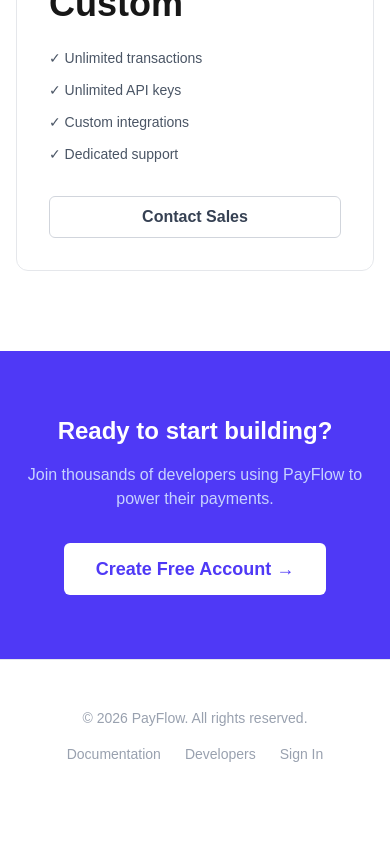
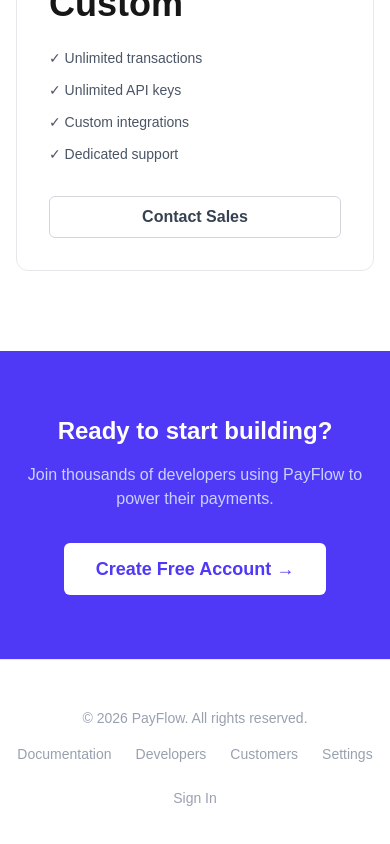
Before and after one commit to zekiali/payflow-, a Next.js app in the folder payflow-app/: page /landing in a window 390 px wide. Shown: the part 3807-4651 px from the top of the page. Before the commit the page ends 4619 px from the top, so only its background shows below. Built offline with nearby package versions, Linux system fonts and the light colour scheme.

Commit message:
Day 22: Consistent nav, settings link, responsive design, footer update

```diff
--- a/payflow-app/src/app/customers/page.tsx
+++ b/payflow-app/src/app/customers/page.tsx
@@ -103,6 +103,7 @@ export default function Customers() {
               <a href="/customers" className="text-white text-sm font-semibold">Customers</a>
               <a href="/developers" className="text-indigo-200 text-sm hover:text-white">Developers</a>
               <a href="/docs" className="text-indigo-200 text-sm hover:text-white">API Docs</a>
+              <a href="/settings" className="text-indigo-200 text-sm hover:text-white">⚙️</a>
             </div>
           </div>
           <div className="flex items-center gap-4">
@@ -117,6 +118,7 @@ export default function Customers() {
             <a href="/customers" className="text-white text-sm font-semibold">Customers</a>
             <a href="/developers" className="text-indigo-200 text-sm hover:text-white">Developers</a>
             <a href="/docs" className="text-indigo-200 text-sm hover:text-white">API Docs</a>
+            <a href="/settings" className="text-indigo-200 text-sm hover:text-white">⚙️ Settings</a>
             <span className="text-indigo-200 text-sm">{user?.email}</span>
             <button onClick={handleLogout} className="text-white text-sm bg-indigo-700 px-3 py-1 rounded-md hover:bg-indigo-800 w-fit">Logout</button>
           </div>
--- a/payflow-app/src/app/dashboard/page.tsx
+++ b/payflow-app/src/app/dashboard/page.tsx
@@ -158,6 +158,7 @@ export default function Home() {
               <a href="/customers" className="text-indigo-200 text-sm hover:text-white">Customers</a>
               <a href="/developers" className="text-indigo-200 text-sm hover:text-white">Developers</a>
               <a href="/docs" className="text-indigo-200 text-sm hover:text-white">API Docs</a>
+              <a href="/settings" className="text-indigo-200 text-sm hover:text-white">⚙️</a>
             </div>
           </div>
           <div className="flex items-center gap-4">
@@ -172,6 +173,7 @@ export default function Home() {
             <a href="/customers" className="text-indigo-200 text-sm hover:text-white">Customers</a>
             <a href="/developers" className="text-indigo-200 text-sm hover:text-white">Developers</a>
             <a href="/docs" className="text-indigo-200 text-sm hover:text-white">API Docs</a>
+            <a href="/settings" className="text-indigo-200 text-sm hover:text-white">⚙️ Settings</a>
             <span className="text-indigo-200 text-sm">{user?.email}</span>
             <button onClick={handleLogout} className="text-white text-sm bg-indigo-700 px-3 py-1 rounded-md hover:bg-indigo-800 w-fit">Logout</button>
           </div>
--- a/payflow-app/src/app/developers/page.tsx
+++ b/payflow-app/src/app/developers/page.tsx
@@ -93,6 +93,7 @@ export default function Developers() {
               <a href="/customers" className="text-indigo-200 text-sm hover:text-white">Customers</a>
               <a href="/developers" className="text-white text-sm font-semibold">Developers</a>
               <a href="/docs" className="text-indigo-200 text-sm hover:text-white">API Docs</a>
+              <a href="/settings" className="text-indigo-200 text-sm hover:text-white">⚙️</a>
             </div>
           </div>
           <div className="flex items-center gap-4">
@@ -107,6 +108,7 @@ export default function Developers() {
             <a href="/customers" className="text-indigo-200 text-sm hover:text-white">Customers</a>
             <a href="/developers" className="text-white text-sm font-semibold">Developers</a>
             <a href="/docs" className="text-indigo-200 text-sm hover:text-white">API Docs</a>
+            <a href="/settings" className="text-indigo-200 text-sm hover:text-white">⚙️ Settings</a>
             <span className="text-indigo-200 text-sm">{user?.email}</span>
             <button onClick={handleLogout} className="text-white text-sm bg-indigo-700 px-3 py-1 rounded-md hover:bg-indigo-800 w-fit">Logout</button>
           </div>
--- a/payflow-app/src/app/docs/page.tsx
+++ b/payflow-app/src/app/docs/page.tsx
@@ -12,8 +12,10 @@ export default function Docs() {
             <h1 className="text-white text-xl font-bold">💳 PayFlow</h1>
             <div className="hidden md:flex items-center gap-6">
               <a href="/dashboard" className="text-indigo-200 text-sm hover:text-white">Dashboard</a>
+              <a href="/customers" className="text-indigo-200 text-sm hover:text-white">Customers</a>
               <a href="/developers" className="text-indigo-200 text-sm hover:text-white">Developers</a>
               <a href="/docs" className="text-white text-sm font-semibold">API Docs</a>
+              <a href="/settings" className="text-indigo-200 text-sm hover:text-white">⚙️</a>
             </div>
           </div>
           <button onClick={() => setMobileMenuOpen(!mobileMenuOpen)} className="md:hidden text-white text-2xl">☰</button>
@@ -21,8 +23,10 @@ export default function Docs() {
         {mobileMenuOpen && (
           <div className="md:hidden mt-4 flex flex-col gap-3 border-t border-indigo-500 pt-4">
             <a href="/dashboard" className="text-indigo-200 text-sm hover:text-white">Dashboard</a>
+            <a href="/customers" className="text-indigo-200 text-sm hover:text-white">Customers</a>
             <a href="/developers" className="text-indigo-200 text-sm hover:text-white">Developers</a>
             <a href="/docs" className="text-white text-sm font-semibold">API Docs</a>
+            <a href="/settings" className="text-indigo-200 text-sm hover:text-white">⚙️ Settings</a>
           </div>
         )}
       </nav>
--- a/payflow-app/src/app/landing/page.tsx
+++ b/payflow-app/src/app/landing/page.tsx
@@ -188,9 +188,11 @@ export default function Landing() {
       <footer className="py-12 border-t border-gray-200">
         <div className="max-w-6xl mx-auto px-4 md:px-8 flex flex-col md:flex-row justify-between items-center gap-4">
           <p className="text-gray-400 text-sm">© 2026 PayFlow. All rights reserved.</p>
-          <div className="flex gap-6">
+          <div className="flex gap-6 flex-wrap justify-center">
             <a href="/docs" className="text-gray-400 text-sm hover:text-gray-600">Documentation</a>
             <a href="/developers" className="text-gray-400 text-sm hover:text-gray-600">Developers</a>
+            <a href="/customers" className="text-gray-400 text-sm hover:text-gray-600">Customers</a>
+            <a href="/settings" className="text-gray-400 text-sm hover:text-gray-600">Settings</a>
             <a href="/login" className="text-gray-400 text-sm hover:text-gray-600">Sign In</a>
           </div>
         </div>
--- a/payflow-app/src/app/settings/page.tsx
+++ b/payflow-app/src/app/settings/page.tsx
@@ -91,6 +91,7 @@ export default function Settings() {
               <a href="/customers" className="text-indigo-200 text-sm hover:text-white">Customers</a>
               <a href="/developers" className="text-indigo-200 text-sm hover:text-white">Developers</a>
               <a href="/docs" className="text-indigo-200 text-sm hover:text-white">API Docs</a>
+              <a href="/settings" className="text-white text-sm font-semibold">⚙️</a>
             </div>
           </div>
           <div className="flex items-center gap-4">
@@ -105,6 +106,7 @@ export default function Settings() {
             <a href="/customers" className="text-indigo-200 text-sm hover:text-white">Customers</a>
             <a href="/developers" className="text-indigo-200 text-sm hover:text-white">Developers</a>
             <a href="/docs" className="text-indigo-200 text-sm hover:text-white">API Docs</a>
+            <a href="/settings" className="text-white text-sm font-semibold">⚙️ Settings</a>
             <span className="text-indigo-200 text-sm">{user?.email}</span>
             <button onClick={handleLogout} className="text-white text-sm bg-indigo-700 px-3 py-1 rounded-md hover:bg-indigo-800 w-fit">Logout</button>
           </div>
```
